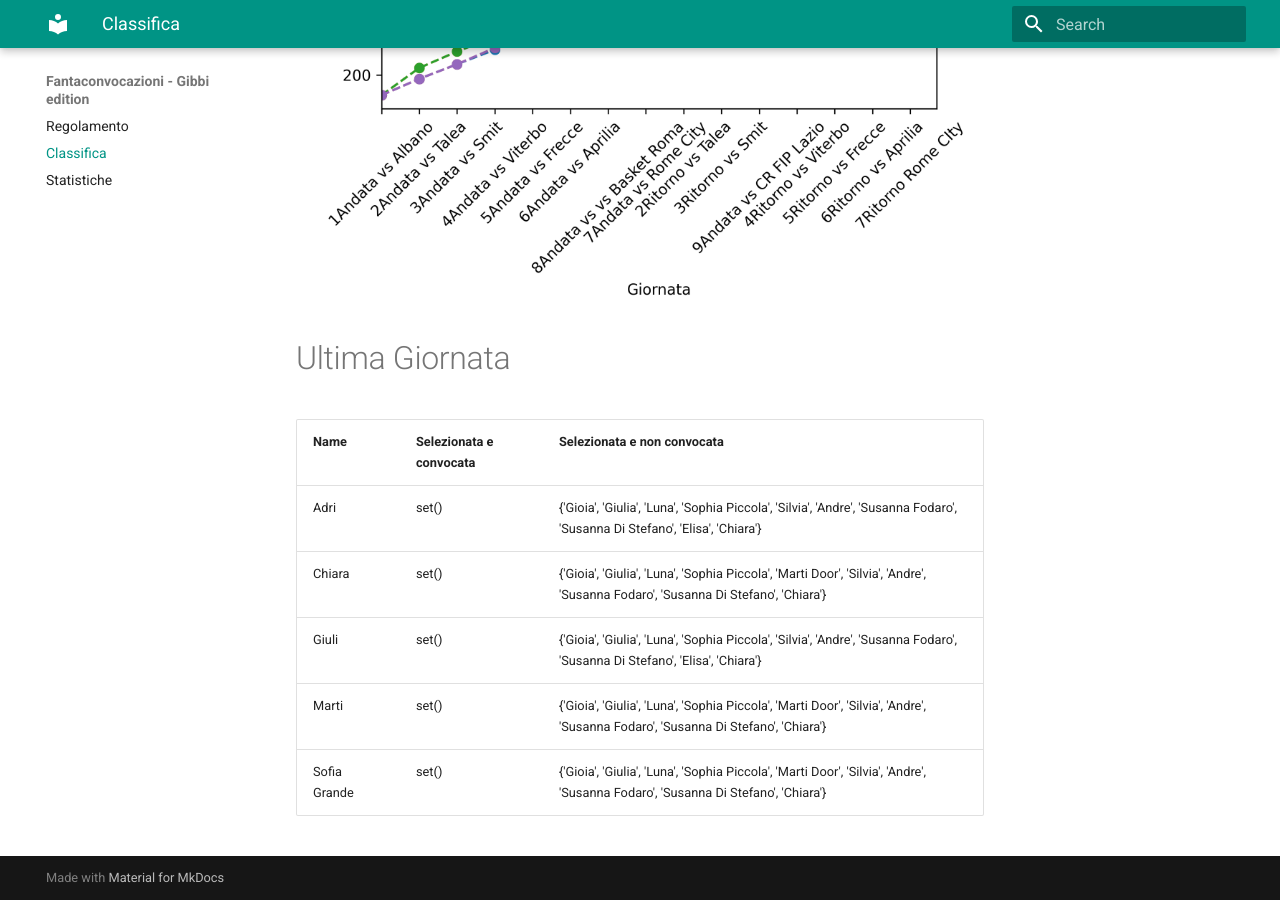
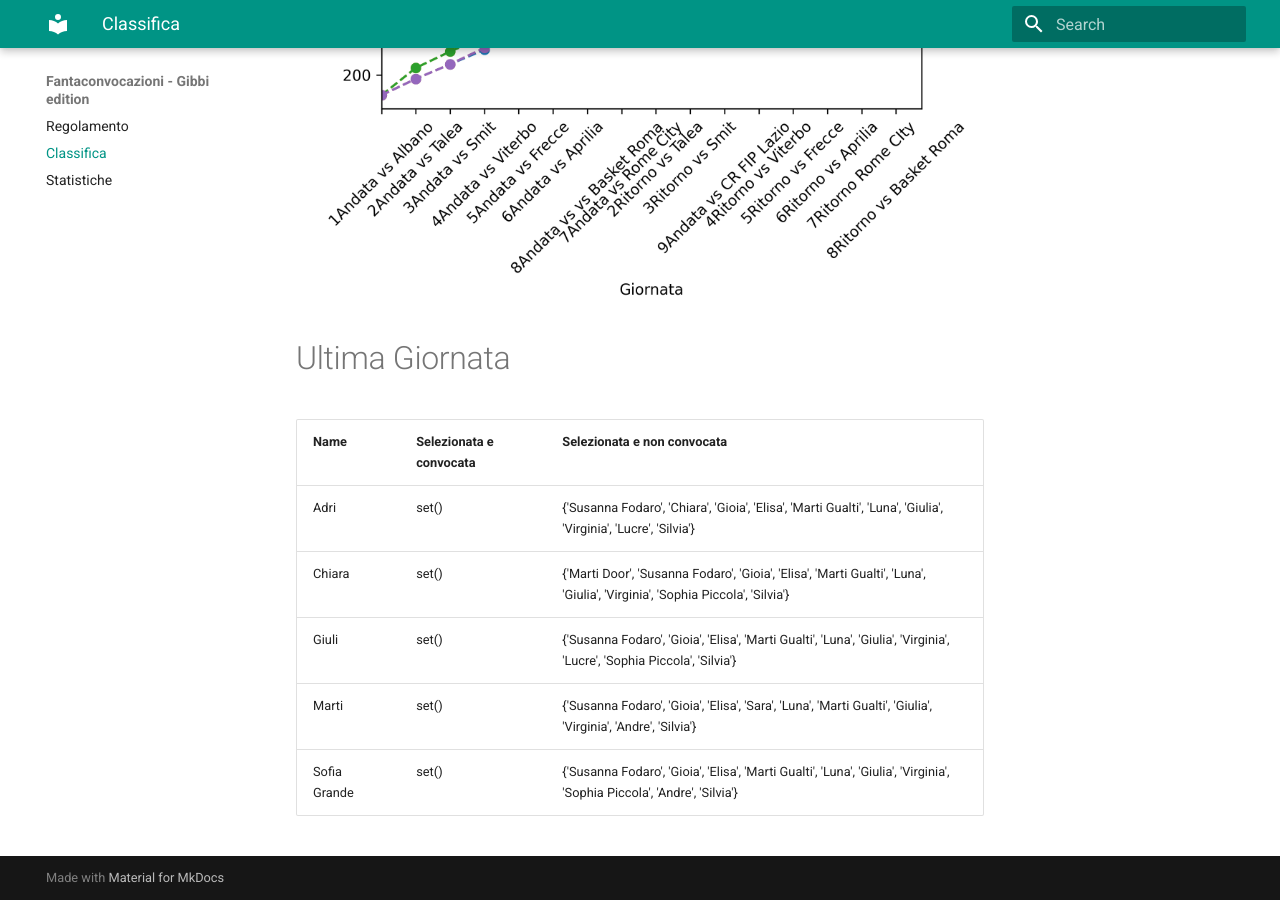
Before and after one commit to martinig94/fantagibbi, an MkDocs documentation site: the page built from docs/Classifica.md, in a window 1280 px wide and 900 px high, scrolled down 810 px. Built offline with MkDocs 1.6.1 and Material for MkDocs 9.7.7, drawn with Linux system fonts in a browser that asks for light colours.

Commit message:
Auto-update from main.py

```diff
--- a/docs/Classifica.md
+++ b/docs/Classifica.md
@@ -16,11 +16,11 @@
 
 # Ultima Giornata
 <!-- START_TABLE CORRECT -->
-| Name         | Selezionata e convocata   | Selezionata e non convocata                                                                                                      |
-|:-------------|:--------------------------|:---------------------------------------------------------------------------------------------------------------------------------|
-| Adri         | set()                     | {'Gioia', 'Giulia', 'Luna', 'Sophia Piccola', 'Silvia', 'Andre', 'Susanna Fodaro', 'Susanna Di Stefano', 'Elisa', 'Chiara'}      |
-| Chiara       | set()                     | {'Gioia', 'Giulia', 'Luna', 'Sophia Piccola', 'Marti Door', 'Silvia', 'Andre', 'Susanna Fodaro', 'Susanna Di Stefano', 'Chiara'} |
-| Giuli        | set()                     | {'Gioia', 'Giulia', 'Luna', 'Sophia Piccola', 'Silvia', 'Andre', 'Susanna Fodaro', 'Susanna Di Stefano', 'Elisa', 'Chiara'}      |
-| Marti        | set()                     | {'Gioia', 'Giulia', 'Luna', 'Sophia Piccola', 'Marti Door', 'Silvia', 'Andre', 'Susanna Fodaro', 'Susanna Di Stefano', 'Chiara'} |
-| Sofia Grande | set()                     | {'Gioia', 'Giulia', 'Luna', 'Sophia Piccola', 'Marti Door', 'Silvia', 'Andre', 'Susanna Fodaro', 'Susanna Di Stefano', 'Chiara'} |
+| Name         | Selezionata e convocata   | Selezionata e non convocata                                                                                                  |
+|:-------------|:--------------------------|:-----------------------------------------------------------------------------------------------------------------------------|
+| Adri         | set()                     | {'Susanna Fodaro', 'Chiara', 'Gioia', 'Elisa', 'Marti Gualti', 'Luna', 'Giulia', 'Virginia', 'Lucre', 'Silvia'}              |
+| Chiara       | set()                     | {'Marti Door', 'Susanna Fodaro', 'Gioia', 'Elisa', 'Marti Gualti', 'Luna', 'Giulia', 'Virginia', 'Sophia Piccola', 'Silvia'} |
+| Giuli        | set()                     | {'Susanna Fodaro', 'Gioia', 'Elisa', 'Marti Gualti', 'Luna', 'Giulia', 'Virginia', 'Lucre', 'Sophia Piccola', 'Silvia'}      |
+| Marti        | set()                     | {'Susanna Fodaro', 'Gioia', 'Elisa', 'Sara', 'Luna', 'Marti Gualti', 'Giulia', 'Virginia', 'Andre', 'Silvia'}                |
+| Sofia Grande | set()                     | {'Susanna Fodaro', 'Gioia', 'Elisa', 'Marti Gualti', 'Luna', 'Giulia', 'Virginia', 'Sophia Piccola', 'Andre', 'Silvia'}      |
 <!-- END_TABLE CORRECT -->
```
Also changed, not shown: docs/images/most_selected_players.png, docs/images/trend_points.png.
